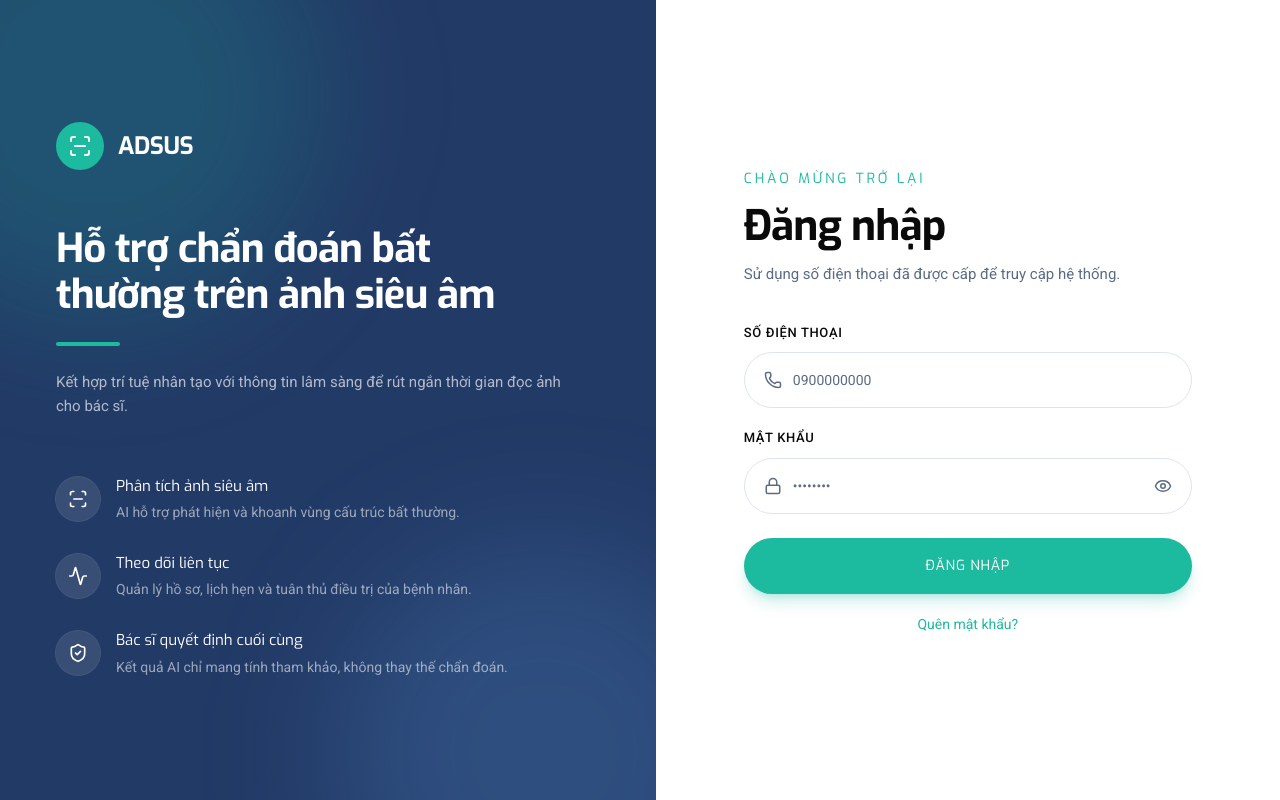
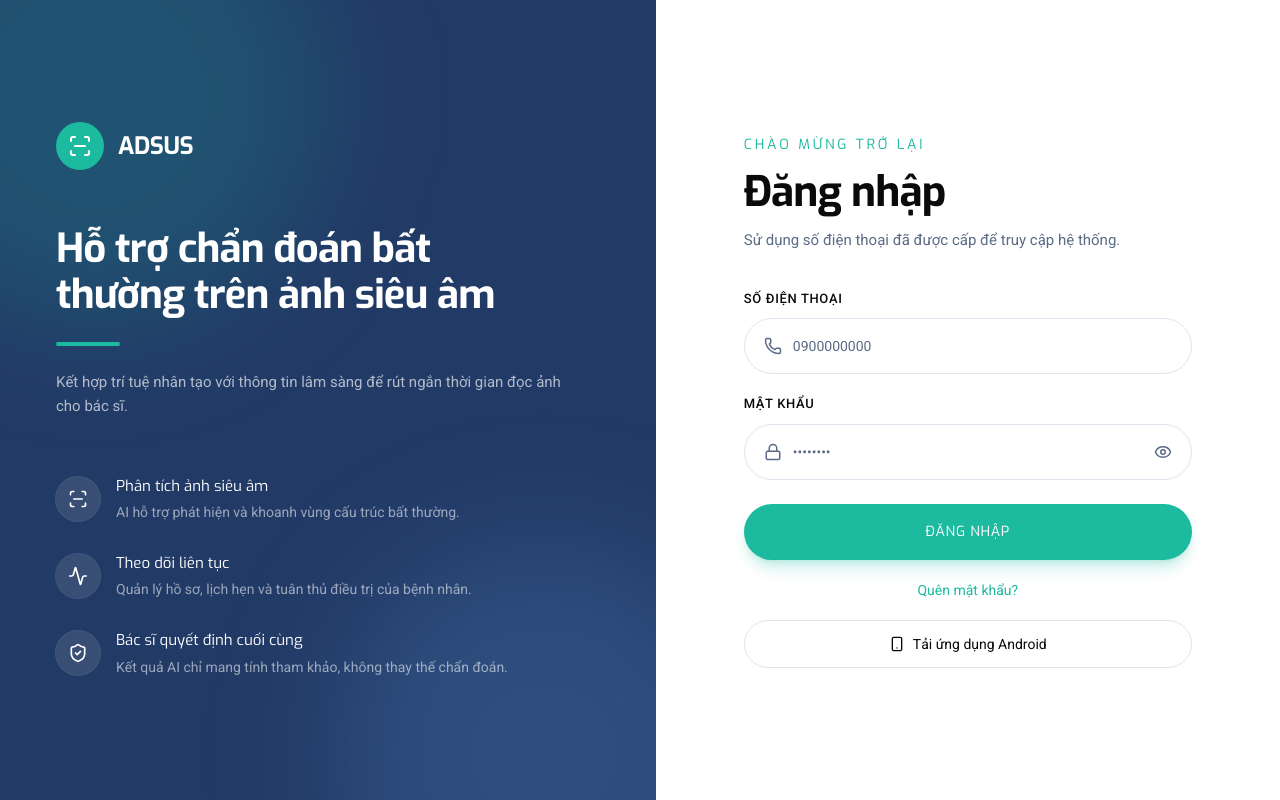
Before and after one commit to huuhoa0322/SEP490_ADSUS, a Next.js app in the folder adsus-fe/: page /login in a window 1280 px wide. Built offline with nearby package versions, Linux system fonts and the light colour scheme; no server answers.

Commit message:
add link apk

```diff
--- a/adsus-fe/src/features/auth/components/sign-in-form.tsx
+++ b/adsus-fe/src/features/auth/components/sign-in-form.tsx
@@ -1,6 +1,15 @@
 "use client";
 
-import { AlertCircle, Eye, EyeOff, Info, Loader2, Lock, Phone } from "lucide-react";
+import {
+  AlertCircle,
+  Eye,
+  EyeOff,
+  Info,
+  Loader2,
+  Lock,
+  Phone,
+  Smartphone,
+} from "lucide-react";
 import Link from "next/link";
 import { useRouter, useSearchParams } from "next/navigation";
 import { useEffect, useState, type FormEvent } from "react";
@@ -12,6 +21,13 @@ import { getHomePathForRole, useAuthStore, useHasHydrated } from "@/store/auth-s
 
 import { useSignIn } from "../hooks/use-sign-in";
 import { getSignInErrorMessage } from "../lib/auth-messages";
+
+// File APK không commit vào git (bài học từ file model .pt 44.8MB từng làm phình repo
+// AI Backend) — host trên GitHub Releases của chính repo này (đã Public), free, không giới
+// hạn dung lượng đáng kể. Có bản Android mới: repo → Releases → tạo release mới → đính kèm
+// file .apk → copy đúng URL "asset" GitHub tự sinh, dán đè vào đây.
+const ANDROID_APK_DOWNLOAD_URL =
+    "https://github.com/huuhoa0322/SEP490_ADSUS/releases/download/android-v1.0.0/adsus-mobile-1.0.0.apk"
 
 export function SignInForm() {
   const router = useRouter();
@@ -210,6 +226,15 @@ export function SignInForm() {
             Quên mật khẩu?
           </Link>
         </p>
+
+        {/* Link tải app Android — trỏ ra ngoài GitHub Releases, xem hằng số ở đầu file. */}
+        <a
+          href={ANDROID_APK_DOWNLOAD_URL}
+          className="flex h-12 w-full items-center justify-center gap-2 rounded-full border border-border text-sm font-600 text-foreground transition-colors hover:border-accent hover:text-accent"
+        >
+          <Smartphone aria-hidden className="size-4" />
+          Tải ứng dụng Android
+        </a>
       </form>
     </div>
   );
```
